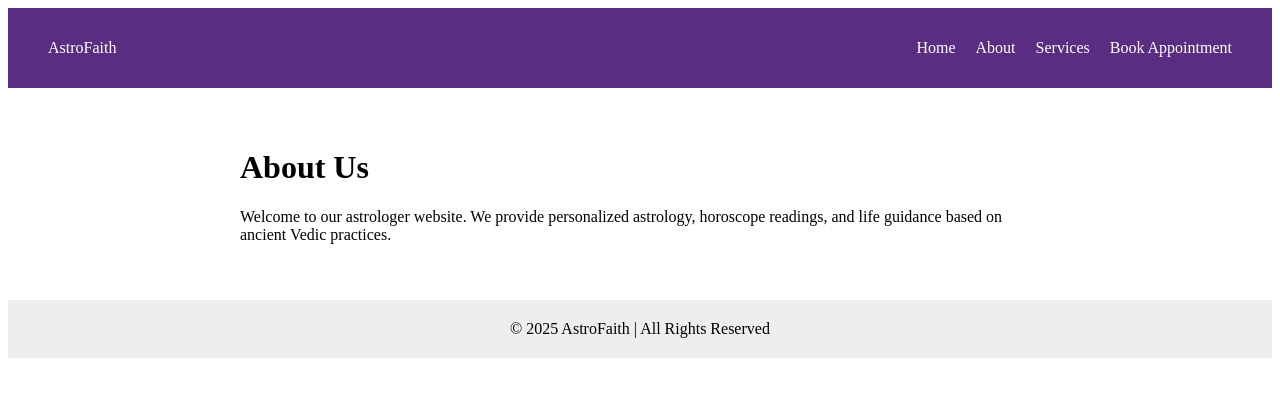
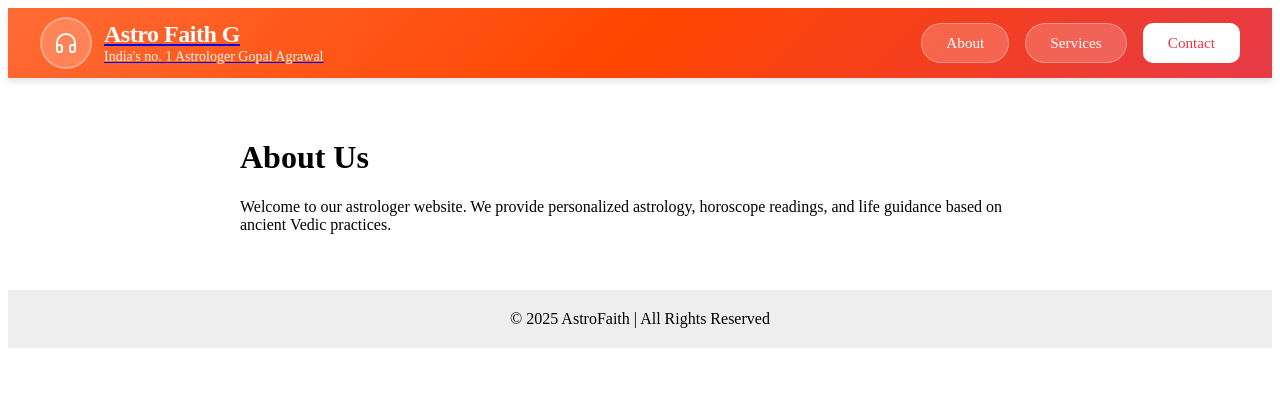
Before and after one commit to bhaveshnanda/AastroFaithG, a Next.js app: page /About in a window 1280 px wide. Shown: the top 396 px of the page. Built offline with nearby package versions, Linux system fonts and the light colour scheme.

Commit message:
added Header

```diff
--- a/src/components/Header/Header.js
+++ b/src/components/Header/Header.js
@@ -1,18 +1,118 @@
-import Link from "next/link";
-import styles from "./Header.module.css";
+'use client';
 
-export default function Header() {
+import React, { useState, useEffect } from 'react';
+import Link from 'next/link';
+import { Menu, X, Headphones } from 'lucide-react';
+import styles from './Header.module.css';
+
+const Navbar = () => {
+  const [isMobileMenuOpen, setIsMobileMenuOpen] = useState(false);
+
+  const navigationItems = [
+    { name: 'About', href: '/about' },
+    { name: 'Services', href: '/services' },
+    { name: 'Contact', href: '/contact' },
+  ];
+
+  // Close mobile menu when clicking outside
+  useEffect(() => {
+    const handleClickOutside = (event) => {
+      const target = event.target;
+      if (!target.closest(`.${styles.navbar}`)) {
+        setIsMobileMenuOpen(false);
+      }
+    };
+
+    if (isMobileMenuOpen) {
+      document.addEventListener('click', handleClickOutside);
+      document.body.style.overflow = 'hidden';
+    } else {
+      document.body.style.overflow = 'unset';
+    }
+
+    return () => {
+      document.removeEventListener('click', handleClickOutside);
+      document.body.style.overflow = 'unset';
+    };
+  }, [isMobileMenuOpen]);
+
+  // Close mobile menu on escape key
+  useEffect(() => {
+    const handleEscapeKey = (event) => {
+      if (event.key === 'Escape') {
+        setIsMobileMenuOpen(false);
+      }
+    };
+
+    document.addEventListener('keydown', handleEscapeKey);
+    return () => document.removeEventListener('keydown', handleEscapeKey);
+  }, []);
+
+  const toggleMobileMenu = () => {
+    setIsMobileMenuOpen(!isMobileMenuOpen);
+  };
+
+  const closeMobileMenu = () => {
+    setIsMobileMenuOpen(false);
+  };
+
   return (
-    <header className={styles.header}>
-      <div className={styles.logo}>AstroFaith</div>
-      <nav>
-        <ul>
-          <li><Link href="/">Home</Link></li>
-          <li><Link href="/About">About</Link></li>
-          <li><Link href="/Services">Services</Link></li>
-          <li><Link href="/Appointment">Book Appointment</Link></li>
-        </ul>
-      </nav>
-    </header>
+    <nav className={styles.navbar}>
+      <div className={styles.container}>
+        <div className={styles.navContent}>
+          {/* Logo Section */}
+          <Link href="/" className={styles.logoSection}>
+            <div className={styles.logoIcon}>
+              <Headphones />
+            </div>
+            <div className={styles.logoText}>
+              <h1 className={styles.logoTitle}>Astro Faith G</h1>
+              <p className={styles.logoSubtitle}>India's no. 1 Astrologer Gopal Agrawal</p>
+            </div>
+          </Link>
+
+          {/* Desktop Navigation */}
+          <div className={styles.desktopNav}>
+            {navigationItems.map((item) => (
+              <Link
+                key={item.name}
+                href={item.href}
+                className={`${styles.navButton} ${item.name === "Contact" ? styles.contactBtn : ""}`}
+              >
+                {item.name}
+              </Link>
+            ))}
+          </div>
+
+          {/* Mobile Menu Toggle */}
+          <button
+            className={styles.mobileToggle}
+            onClick={toggleMobileMenu}
+            aria-label={isMobileMenuOpen ? 'Close menu' : 'Open menu'}
+            aria-expanded={isMobileMenuOpen}
+          >
+            {isMobileMenuOpen ? <X /> : <Menu />}
+          </button>
+        </div>
+
+        {/* Mobile Menu */}
+        <div className={`${styles.mobileMenu} ${isMobileMenuOpen ? styles.open : ''}`}>
+          <div className={styles.mobileMenuContent}>
+            {navigationItems.map((item) => (
+              <Link
+                key={item.name}
+                href={item.href}
+                className={`${styles.mobileNavButton} ${item.name === "Contact" ? styles.contactBtn : ""}`}
+                onClick={closeMobileMenu}
+              >
+                {item.name}
+              </Link>
+            ))}
+          </div>
+        </div>
+      </div>
+    </nav>
   );
-}
+};
+
+export default Navbar;
--- a/src/components/Header/Header.module.css
+++ b/src/components/Header/Header.module.css
@@ -1,17 +1,336 @@
-.header {
+/* Navbar Styles */
+.navbar {
+    position: fixed;
+  width: 100%;
+  top:0;
+  background: linear-gradient(135deg, #ff6b35 0%, #ff4500 50%, #e63946 100%);
+  box-shadow: 0 4px 6px rgba(0, 0, 0, 0.1);
+  position: relative;
+  z-index: 1000;
+  height: 10%;
+}
+
+.container {
+  max-width: 1200px;
+  margin: 0 auto;
+  padding: 0 1rem;
+}
+
+.navContent {
   display: flex;
+  align-items: center;
   justify-content: space-between;
+  height: 70px;
+  position: relative;
+}
+
+/* Logo Section */
+.logoSection {
+  display: flex;
   align-items: center;
-  padding: 15px 40px;
-  background: #5a2d82;
+  gap: 12px;
+}
+
+.logoIcon {
+  width: 48px;
+  height: 48px;
+  background: rgba(255, 255, 255, 0.2);
+  backdrop-filter: blur(10px);
+  border-radius: 50%;
+  border: 2px solid rgba(255, 255, 255, 0.3);
+  display: flex;
+  align-items: center;
+  justify-content: center;
+  transition: all 0.3s ease;
+}
+
+.logoIcon:hover {
+  background: rgba(255, 255, 255, 0.3);
+  transform: scale(1.05);
+}
+
+.logoIcon svg {
+  width: 24px;
+  height: 24px;
   color: white;
 }
-.header ul {
+
+.logoText {
+  color: white;
+}
+
+.logoTitle {
+  font-size: 1.5rem;
+  font-weight: 700;
+  margin: 0;
+  line-height: 1.2;
+  letter-spacing: -0.02em;
+  text-decoration: none !important;
+}
+
+.logoSubtitle {
+  font-size: 0.875rem;
+  font-weight: 500;
+  margin: 0;
+  opacity: 0.95;
+  line-height: 1.2;
+}
+
+/* Desktop Navigation */
+.desktopNav {
   display: flex;
-  gap: 20px;
-  list-style: none;
+  align-items: center;
+  gap: 16px;
 }
-.header a {
+
+.navButton {
+  background: rgba(255, 255, 255, 0.2);
+  backdrop-filter: blur(10px);
+  border: 1px solid rgba(255, 255, 255, 0.3);
+  border-radius: 25px;
+  padding: 10px 24px;
   color: white;
   text-decoration: none;
+  font-weight: 500;
+  font-size: 0.95rem;
+  transition: all 0.3s ease;
+  cursor: pointer;
+  position: relative;
+  overflow: hidden;
 }
+
+.navButton::before {
+  content: '';
+  position: absolute;
+  top: 0;
+  left: -100%;
+  width: 100%;
+  height: 100%;
+  background: linear-gradient(90deg, transparent, rgba(255, 255, 255, 0.2), transparent);
+  transition: left 0.5s ease;
+}
+
+.navButton:hover::before {
+  left: 100%;
+}
+
+.navButton:hover {
+  background: rgba(255, 255, 255, 0.3);
+  border-color: rgba(255, 255, 255, 0.5);
+  transform: translateY(-2px);
+  box-shadow: 0 8px 25px rgba(0, 0, 0, 0.2);
+}
+
+.navButton:active {
+  transform: translateY(0);
+}
+
+.contactBtn {
+  background-color: white !important;
+  color: #e63946 !important;
+  border-radius: 10px;
+}
+
+/* Mobile Menu Toggle */
+.mobileToggle {
+  display: none;
+  background: rgba(255, 255, 255, 0.2);
+  backdrop-filter: blur(10px);
+  border: 1px solid rgba(255, 255, 255, 0.3);
+  border-radius: 50%;
+  width: 48px;
+  height: 48px;
+  align-items: center;
+  justify-content: center;
+  cursor: pointer;
+  transition: all 0.3s ease;
+}
+
+.mobileToggle:hover {
+  background: rgba(255, 255, 255, 0.3);
+  transform: scale(1.05);
+}
+
+.mobileToggle svg {
+  width: 24px;
+  height: 24px;
+  color: white;
+}
+
+/* Mobile Menu */
+.mobileMenu {
+  position: absolute;
+  top: 100%;
+  left: 0;
+  right: 0;
+  background: linear-gradient(135deg, #ff6b35 0%, #ff4500 50%, #e63946 100%);
+  border-top: 1px solid rgba(255, 255, 255, 0.2);
+  transform: translateY(-100%);
+  opacity: 0;
+  visibility: hidden;
+  transition: all 0.3s cubic-bezier(0.4, 0, 0.2, 1);
+  box-shadow: 0 8px 32px rgba(0, 0, 0, 0.2);
+}
+
+.mobileMenu.open {
+  transform: translateY(0);
+  opacity: 1;
+  visibility: visible;
+}
+
+.mobileMenuContent {
+  padding: 24px 1rem;
+  display: flex;
+  flex-direction: column;
+  gap: 16px;
+}
+
+.mobileNavButton {
+  background: rgba(255, 255, 255, 0.15);
+  backdrop-filter: blur(10px);
+  border: 1px solid rgba(255, 255, 255, 0.25);
+  border-radius: 20px;
+  padding: 16px 24px;
+  color: white;
+  text-decoration: none;
+  font-weight: 500;
+  font-size: 1rem;
+  text-align: center;
+  transition: all 0.3s ease;
+  position: relative;
+  overflow: hidden;
+}
+
+.mobileNavButton::before {
+  content: '';
+  position: absolute;
+  top: 0;
+  left: -100%;
+  width: 100%;
+  height: 100%;
+  background: linear-gradient(90deg, transparent, rgba(255, 255, 255, 0.2), transparent);
+  transition: left 0.5s ease;
+}
+
+.mobileNavButton:hover::before {
+  left: 100%;
+}
+
+.mobileNavButton:hover {
+  background: rgba(255, 255, 255, 0.25);
+  border-color: rgba(255, 255, 255, 0.4);
+  transform: translateY(-2px);
+}
+
+/* Responsive Design */
+@media (max-width: 768px) {
+  .navContent {
+    height: 64px;
+  }
+
+  .logoIcon {
+    width: 40px;
+    height: 40px;
+  }
+
+  .logoIcon svg {
+    width: 20px;
+    height: 20px;
+  }
+
+  .logoTitle {
+    font-size: 1.25rem;
+    text-decoration: none !important;
+  }
+
+  .logoSubtitle {
+    font-size: 0.75rem;
+  }
+
+  .desktopNav {
+    display: none;
+  }
+
+  .mobileToggle {
+    display: flex;
+  }
+}
+
+@media (max-width: 480px) {
+  .container {
+    padding: 0 0.75rem;
+  }
+
+  .navContent {
+    height: 60px;
+  }
+
+  .logoSection {
+    gap: 8px;
+  }
+
+  .logoIcon {
+    width: 36px;
+    height: 36px;
+  }
+
+  .logoIcon svg {
+    width: 18px;
+    height: 18px;
+  }
+
+  .logoTitle {
+    font-size: 1.125rem;
+    text-decoration: none !important;
+  }
+
+  .logoSubtitle {
+    font-size: 0.7rem;
+  }
+
+  .mobileToggle {
+    width: 44px;
+    height: 44px;
+  }
+
+  .mobileToggle svg {
+    width: 22px;
+    height: 22px;
+  }
+}
+
+/* Animation for menu items */
+.mobileNavButton:nth-child(1) {
+  animation-delay: 0.1s;
+}
+
+.mobileNavButton:nth-child(2) {
+  animation-delay: 0.2s;
+}
+
+.mobileNavButton:nth-child(3) {
+  animation-delay: 0.3s;
+}
+
+@keyframes slideInUp {
+  from {
+    opacity: 0;
+    transform: translateY(20px);
+  }
+  to {
+    opacity: 1;
+    transform: translateY(0);
+  }
+}
+
+.mobileMenu.open .mobileNavButton {
+  animation: slideInUp 0.3s ease forwards;
+}
+
+/* Focus states for accessibility */
+.navButton:focus,
+.mobileNavButton:focus,
+.mobileToggle:focus {
+  outline: 2px solid rgba(255, 255, 255, 0.8);
+  outline-offset: 2px;
+}
```
Also changed, not shown: package.json (+5 -4 lines), 1 other file (tests, documents, lock files or other folders).
